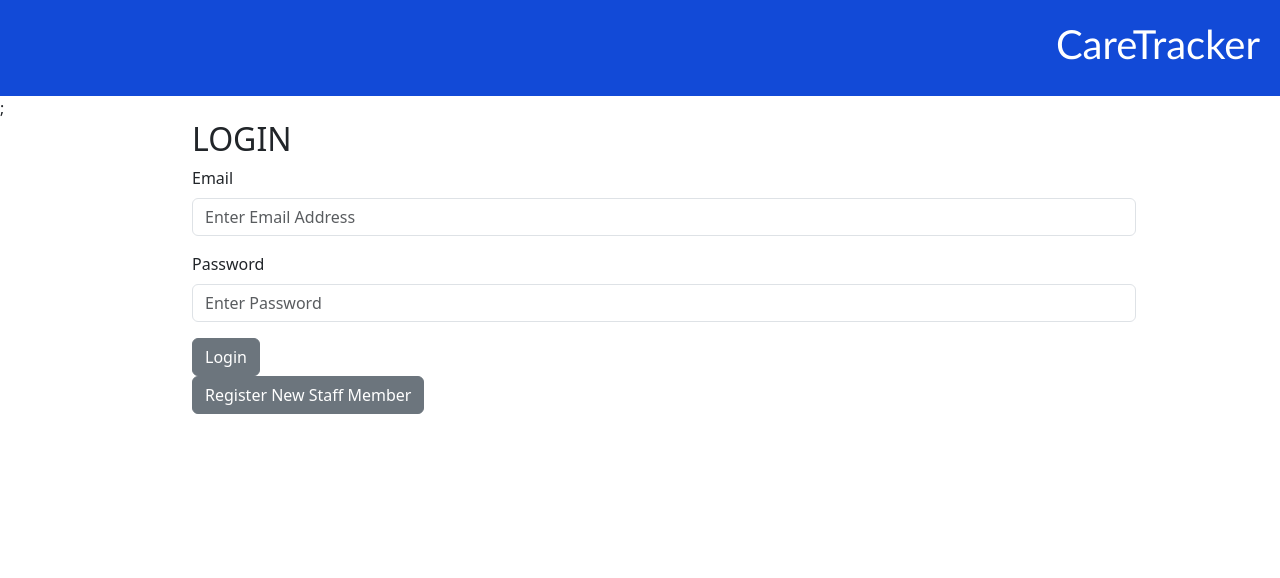
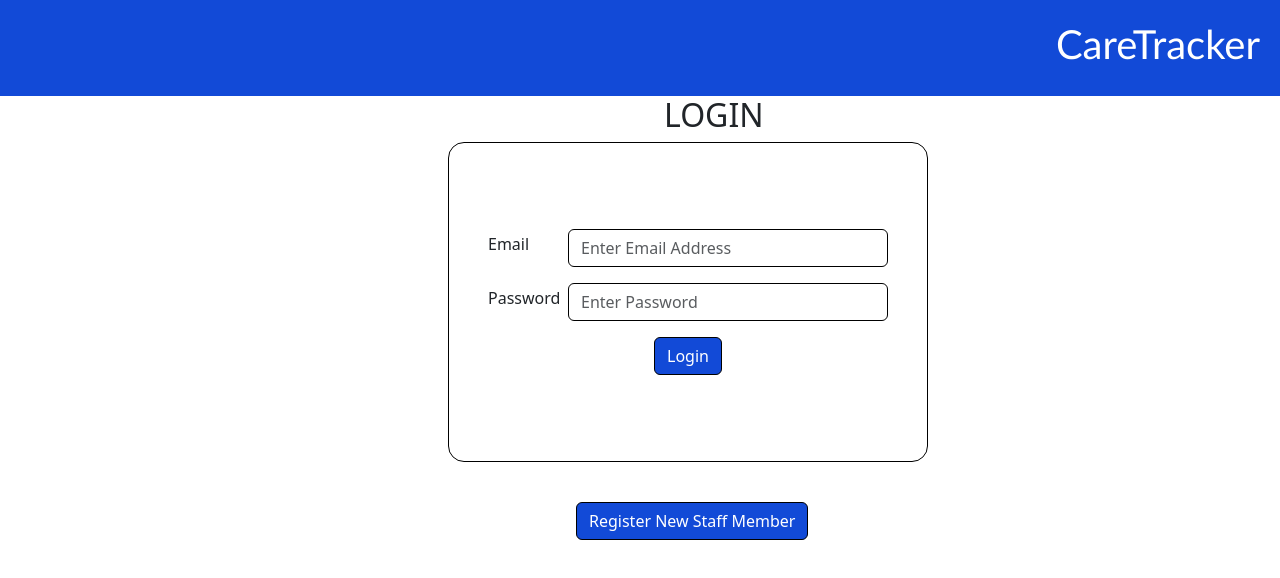
Before and after one commit to mposnikmle/CareTracker-FrontEnd, a React (Create React App) app in the folder caretracker/: page /auth in a window 1280 px wide. Shown: the top 578 px of the page. Built offline with nearby package versions, Linux system fonts and the light colour scheme.

Commit message:
updated login

```diff
--- a/caretracker/src/App.css
+++ b/caretracker/src/App.css
@@ -102,3 +102,57 @@ a:active {
 .incorrectPage {
   margin-left: 25rem;
 }
+
+#emailBox {
+  display: flex;
+  width: 25rem;
+  justify-content: center;
+  align-content: center;
+  position: relative;
+  align-items: center;
+}
+
+#passwordBox {
+  display: flex;
+  width: 25rem;
+  justify-content: center;
+  align-content: center;
+  position: relative;
+  align-items: center;
+}
+
+#loginForm {
+  display: flex;
+  justify-content: center;
+  flex-direction: column;
+  align-items: center;
+  margin-left: 20vw;
+  width: 30rem;
+  height: 20rem;
+  border: solid black 0.05rem;
+  border-radius: 1rem;
+}
+
+#email,
+#password {
+  border: solid black 0.02rem;
+  max-width: 20rem;
+  width: 20rem;
+  margin-left: auto;
+}
+
+#loginTitle {
+  margin-left: 50%;
+}
+
+#loginButton {
+  border: solid black 0.04rem;
+  background-color: #124ad7;
+}
+
+#registerButton {
+  margin-top: 5vh;
+  margin-left: 30vw;
+  border: solid black 0.04rem;
+  background-color: #124ad7;
+}
--- a/caretracker/src/components/authorization-section/Auth.jsx
+++ b/caretracker/src/components/authorization-section/Auth.jsx
@@ -23,18 +23,19 @@ const Auth = (props) => {
 
   return (
     <>
-
       {/* {showLogin
                 ? <Login updateToken={props.updateToken} />
                 : <Signup updateToken={props.updateToken} />
             } */}
 
       <Login updateToken={props.updateToken} />
-            <Button onClick={handleRegister}>Register New Staff Member</Button>
+      <Button id="registerButton" onClick={handleRegister}>
+        Register New Staff Member
+      </Button>
 
       {/* <button onClick={handleToggle}>Register New Staff Member</button> */}
     </>
   );
-}
+};
 
 export default Auth;
--- a/caretracker/src/components/authorization-section/Login.jsx
+++ b/caretracker/src/components/authorization-section/Login.jsx
@@ -28,7 +28,6 @@ const Login = (props) => {
 
       const data = await response.json();
 
-
       console.log(data);
       props.updateToken(data.token);
       navigate("/");
@@ -41,9 +40,11 @@ const Login = (props) => {
     <>
       {/* <div className="d-flex justify-content-center mt-5"> */}
       {/* <div className="secondary-background p-5 rounded" style={{width: "450px", height: "370px"}}> */}
-                <h2 /*className="text-center font-primary bold"*/>LOGIN</h2>
-                <Form>
-                    <FormGroup>
+      <h2 id="loginTitle" /*className="text-center font-primary bold"*/>
+        LOGIN
+      </h2>
+      <Form id="loginForm">
+        <FormGroup id="emailBox">
           <Label for="email">Email</Label>
           <Input
             id="email"
@@ -54,7 +55,7 @@ const Login = (props) => {
             onChange={(e) => setEmail(e.target.value)}
           />
         </FormGroup>
-                    <FormGroup>
+        <FormGroup id="passwordBox">
           <Label for="password">Password</Label>
           <Input
             id="password"
@@ -65,10 +66,10 @@ const Login = (props) => {
             onChange={(e) => setPassword(e.target.value)}
           />
         </FormGroup>
-                    <Button title="Login" onClick={handleSubmit}>Login</Button>
+        <Button id="loginButton" title="Login" onClick={handleSubmit}>
+          Login
+        </Button>
       </Form>
-            {/* </div> */}
-        {/* </div>       */}
     </>
   );
 };
```
Also changed, not shown: caretracker/src/App.js (+14 -5 lines). Lines whose indentation alone changed are shown as unchanged.
